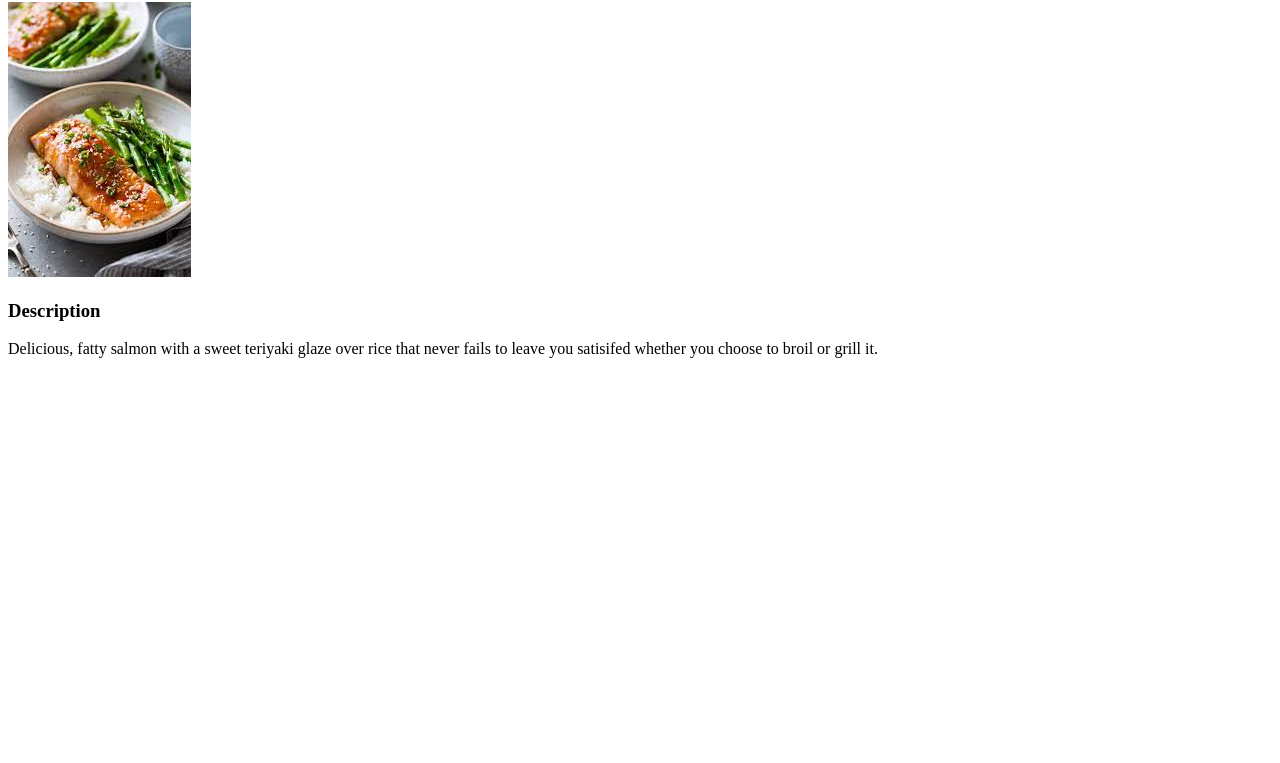
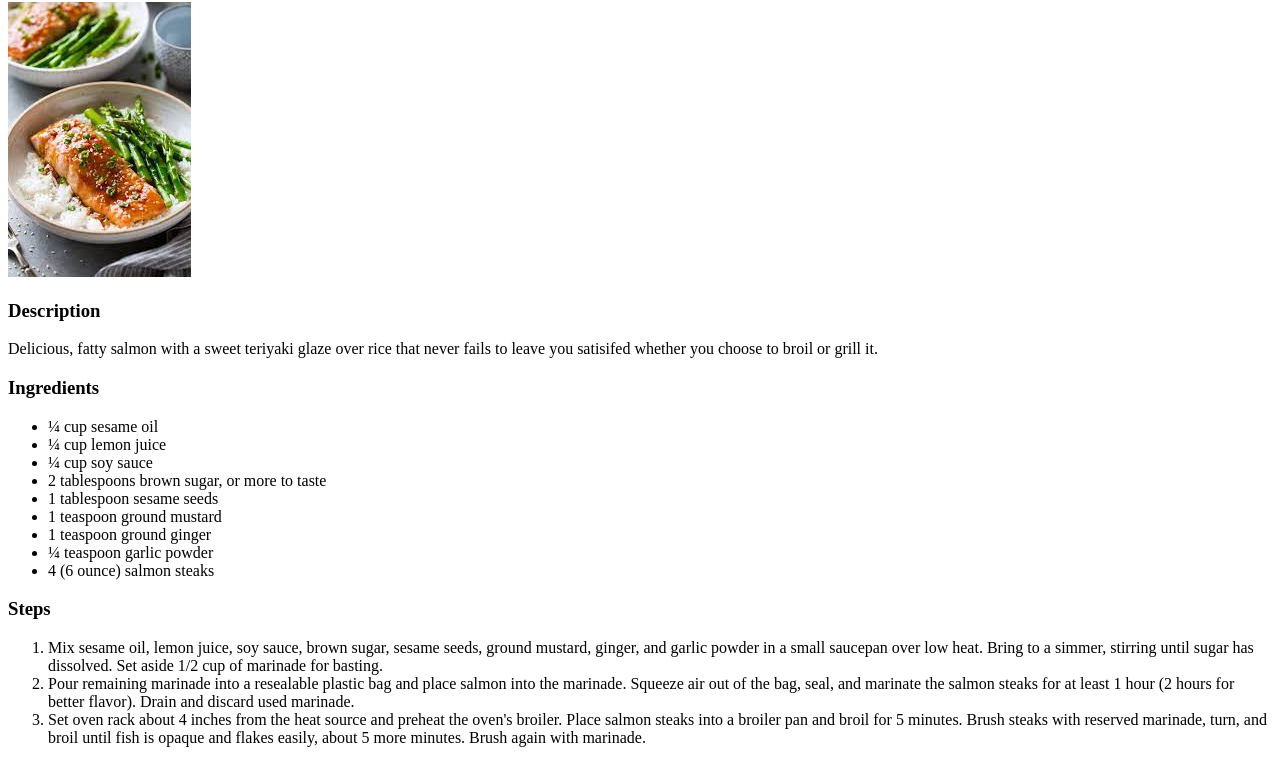
Before and after one commit to thomastruong0713/odin-recipes, a plain HTML site: page recipes/teriyakisalmon.html in a window 1280 px wide. Shown: the part 78-841 px from the top of the page. Before the commit the page ends 800 px from the top, so only its background shows below. Drawn offline with Linux system fonts and the light colour scheme.

Commit message:
Add heading and list for Ingredients and Steps to create teriyaki salmon dish

```diff
--- a/recipes/teriyakisalmon.html
+++ b/recipes/teriyakisalmon.html
@@ -15,5 +15,39 @@
 
     <p>Delicious, fatty salmon with a sweet teriyaki glaze over rice that never fails to leave you satisifed whether you choose to broil or grill it.</p>
 
+    <h3>Ingredients</h3>
+
+    <ul>
+        <li>¼ cup sesame oil</li>
+        <li>¼ cup lemon juice</li>
+        <li>¼ cup soy sauce</li>
+        <li>2 tablespoons brown sugar, or more to taste</li>
+        <li>1 tablespoon sesame seeds</li>
+        <li>1 teaspoon ground mustard</li>
+        <li>1 teaspoon ground ginger</li>
+        <li>¼ teaspoon garlic powder</li>
+        <li>4 (6 ounce) salmon steaks</li>
+    </ul>
+
+    <h3>Steps</h3>
+
+    <ol>
+        <li>
+            Mix sesame oil, lemon juice, soy sauce, brown sugar, sesame seeds,
+            ground mustard, ginger, and garlic powder in a small saucepan over low heat.
+            Bring to a simmer, stirring until sugar has dissolved.
+            Set aside 1/2 cup of marinade for basting.</li>
+        <li>
+            Pour remaining marinade into a resealable plastic bag and place salmon into
+            the marinade. Squeeze air out of the bag, seal, and marinate the salmon steaks
+            for at least 1 hour (2 hours for better flavor). Drain and discard used marinade.
+        </li>
+        <li>
+            Set oven rack about 4 inches from the heat source and preheat the oven's broiler.
+             Place salmon steaks into a broiler pan and broil for 5 minutes.
+             Brush steaks with reserved marinade, turn, and broil until fish is opaque
+             and flakes easily, about 5 more minutes. Brush again with marinade.
+        </li>
+    </ol>
 </body>
 </html>
```
